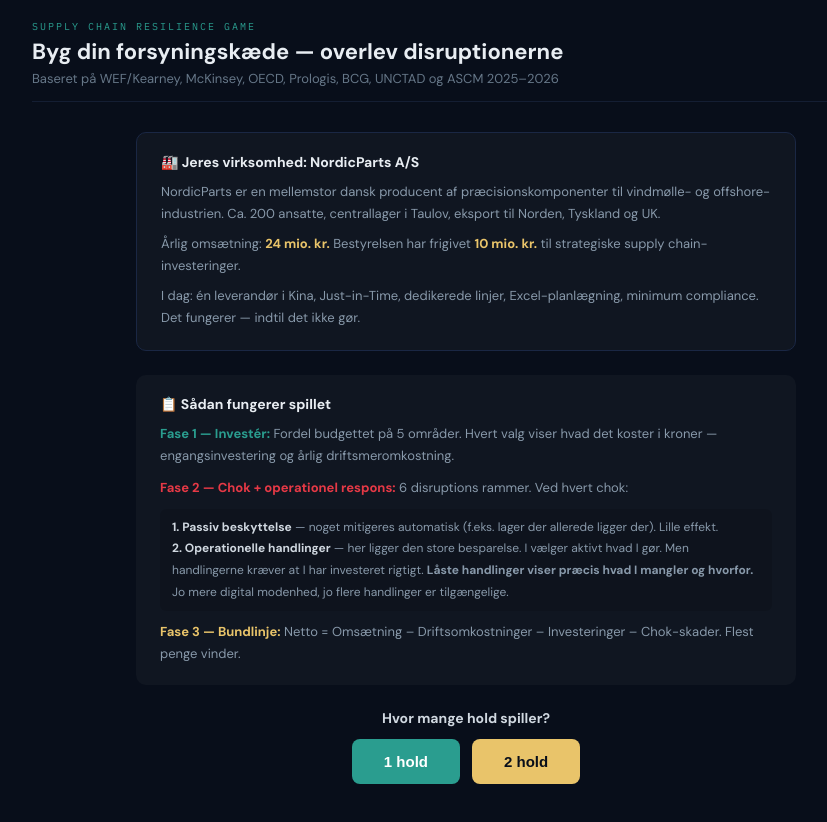
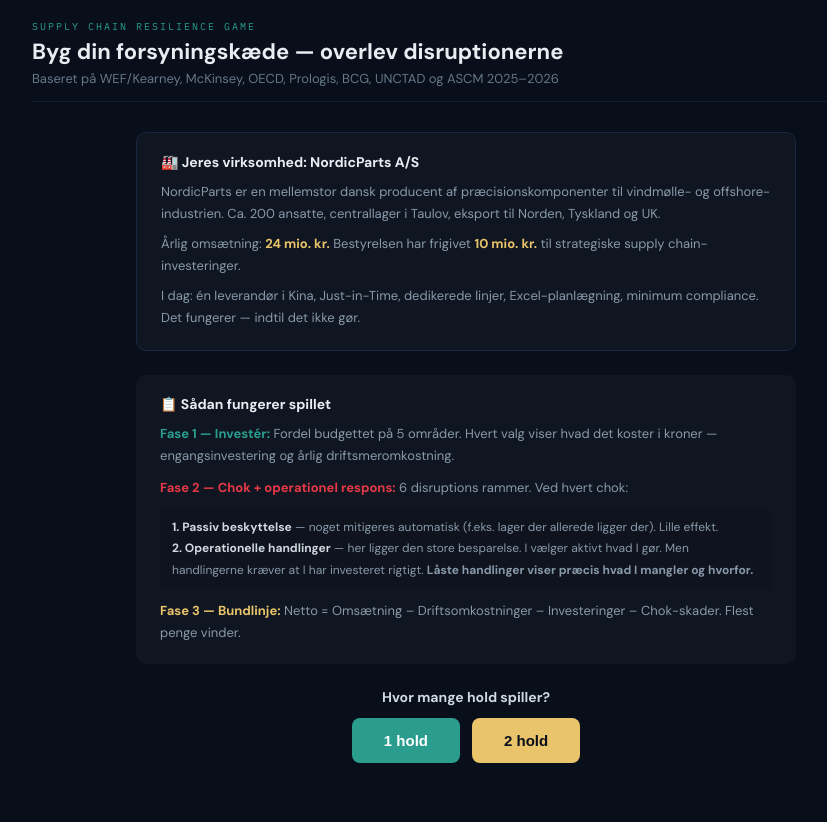
Before and after one commit to christofferbh-ops/Resiliensrefleksionsspil, a React (Vite) app: page / in a window 1280 px wide. Shown: the top 822 px of the page, without its empty margins (174-1001 px from the left). Built offline with nearby package versions, Linux system fonts and the light colour scheme.

Commit message:
Update App.jsx

```diff
--- a/src/App.jsx
+++ b/src/App.jsx
@@ -153,7 +153,7 @@ export default function App(){const[mode,setMode]=useState(null);const[at,setAt]
         <div style={{padding:"8px 12px",background:"rgba(0,0,0,0.12)",borderRadius:6,marginBottom:10,fontSize:12,lineHeight:1.8}}>
           <strong style={{color:"#D0D8E0"}}>1. Passiv beskyttelse</strong> — noget mitigeres automatisk (f.eks. lager der allerede ligger der). Lille effekt.<br/>
           <strong style={{color:"#D0D8E0"}}>2. Operationelle handlinger</strong> — her ligger den store besparelse. I vælger aktivt hvad I gør. Men handlingerne kræver at I har investeret rigtigt. <strong>Låste handlinger viser præcis hvad I mangler og hvorfor.</strong><br/>
-          Jo mere digital modenhed, jo flere handlinger er tilgængelige.
+
         </div>
         <p style={{margin:0}}><strong style={{color:"#E9C46A"}}>Fase 3 — Bundlinje:</strong> Netto = Omsætning – Driftsomkostninger – Investeringer – Chok-skader. Flest penge vinder.</p>
       </div></div>
```
